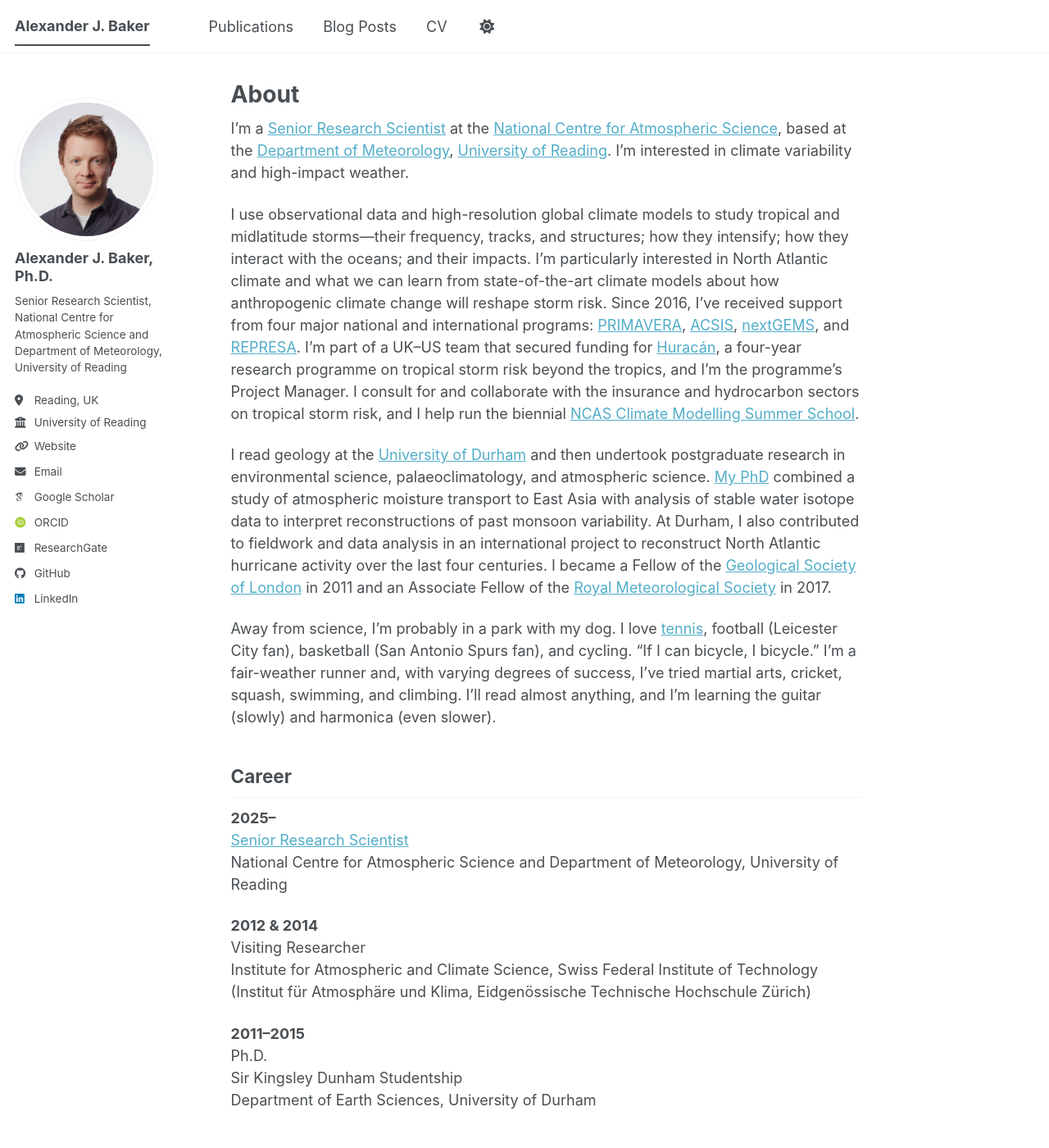
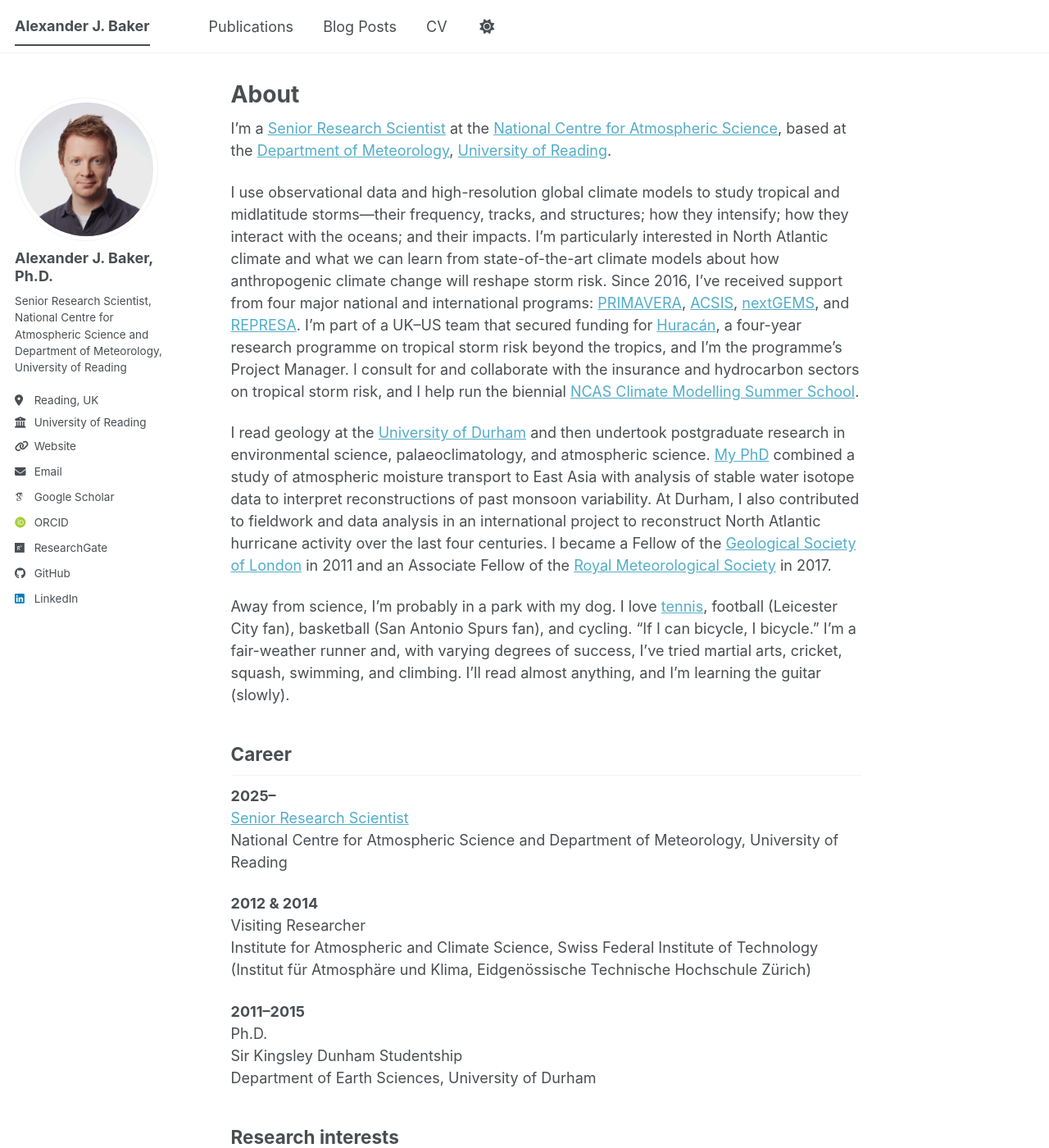
Before and after one commit to alexanderjbaker/alexanderjbaker.github.io, a Jekyll site: the page built from _pages/about.md, in a window 1280 px wide and 1400 px high. Shown: the whole window at 82% size. Built offline with Jekyll 4.4.1, drawn with Linux system fonts in a browser that asks for light colours; some web fonts are replaced; a script bundle is joined from its source files by our own code; library files that are not in the unit come from our copies.

Commit message:
Update about.md

```diff
--- a/_pages/about.md
+++ b/_pages/about.md
@@ -7,13 +7,13 @@ redirect_from:
   - /about.html
 ---
 
-I'm a [Senior Research Scientist](https://research.reading.ac.uk/meteorology/people/alex-baker/) at the [National Centre for Atmospheric Science](https://www.ncas.ac.uk/), based at the [Department of Meteorology](http://www.met.reading.ac.uk), [University of Reading](http://www.reading.ac.uk). I'm interested in climate variability and high-impact weather.
+I'm a [Senior Research Scientist](https://research.reading.ac.uk/meteorology/people/alex-baker/) at the [National Centre for Atmospheric Science](https://www.ncas.ac.uk/), based at the [Department of Meteorology](http://www.met.reading.ac.uk), [University of Reading](http://www.reading.ac.uk).
 
 I use observational data and high-resolution global climate models to study tropical and midlatitude storms—their frequency, tracks, and structures; how they intensify; how they interact with the oceans; and their impacts. I'm particularly interested in North Atlantic climate and what we can learn from state-of-the-art climate models about how anthropogenic climate change will reshape storm risk. Since 2016, I've received support from four major national and international programs: [PRIMAVERA](https://www.primavera-h2020.eu), [ACSIS](http://www.acsis.ac.uk), [nextGEMS](https://nextgems-h2020.eu/), and [REPRESA](https://www.wits.ac.za/media/wits-university/news-and-events/images/documents/2023/REPRESA_PressRelease_FINAL.pdf). I'm part of a UK–US team that secured funding for [Huracán](https://research.reading.ac.uk/huracan/), a four-year research programme on tropical storm risk beyond the tropics, and I'm the programme's Project Manager. I consult for and collaborate with the insurance and hydrocarbon sectors on tropical storm risk, and I help run the biennial [NCAS Climate Modelling Summer School](https://ncas.ac.uk/study-with-us/climate-modelling-summer-school/).
 
 I read geology at the [University of Durham](https://www.dur.ac.uk) and then undertook postgraduate research in environmental science, palaeoclimatology, and atmospheric science. [My PhD](https://alexbakey.wordpress.com/2017/01/16/atmospheric-circulation-rainfall-isotopes-and-past-climate-change-in-east-asia/) combined a study of atmospheric moisture transport to East Asia with analysis of stable water isotope data to interpret reconstructions of past monsoon variability. At Durham, I also contributed to fieldwork and data analysis in an international project to reconstruct North Atlantic hurricane activity over the last four centuries. I became a Fellow of the [Geological Society of London](http://www.geolsoc.org.uk) in 2011 and an Associate Fellow of the [Royal Meteorological Society](https://www.rmets.org) in 2017.
 
-Away from science, I'm probably in a park with my dog. I love [tennis](https://lta.tournamentsoftware.com/sport/player.aspx?id=3BBDEAB7-BC81-4EC8-80F6-72C1423002B4&amp;player=2327), football (Leicester City fan), basketball (San Antonio Spurs fan), and cycling. "If I can bicycle, I bicycle." I'm a fair-weather runner and, with varying degrees of success, I've tried martial arts, cricket, squash, swimming, and climbing. I'll read almost anything, and I'm learning the guitar (slowly) and harmonica (even slower).
+Away from science, I'm probably in a park with my dog. I love [tennis](https://lta.tournamentsoftware.com/sport/player.aspx?id=3BBDEAB7-BC81-4EC8-80F6-72C1423002B4&amp;player=2327), football (Leicester City fan), basketball (San Antonio Spurs fan), and cycling. "If I can bicycle, I bicycle." I'm a fair-weather runner and, with varying degrees of success, I've tried martial arts, cricket, squash, swimming, and climbing. I'll read almost anything, and I'm learning the guitar (slowly).
 
 
 Career
```
